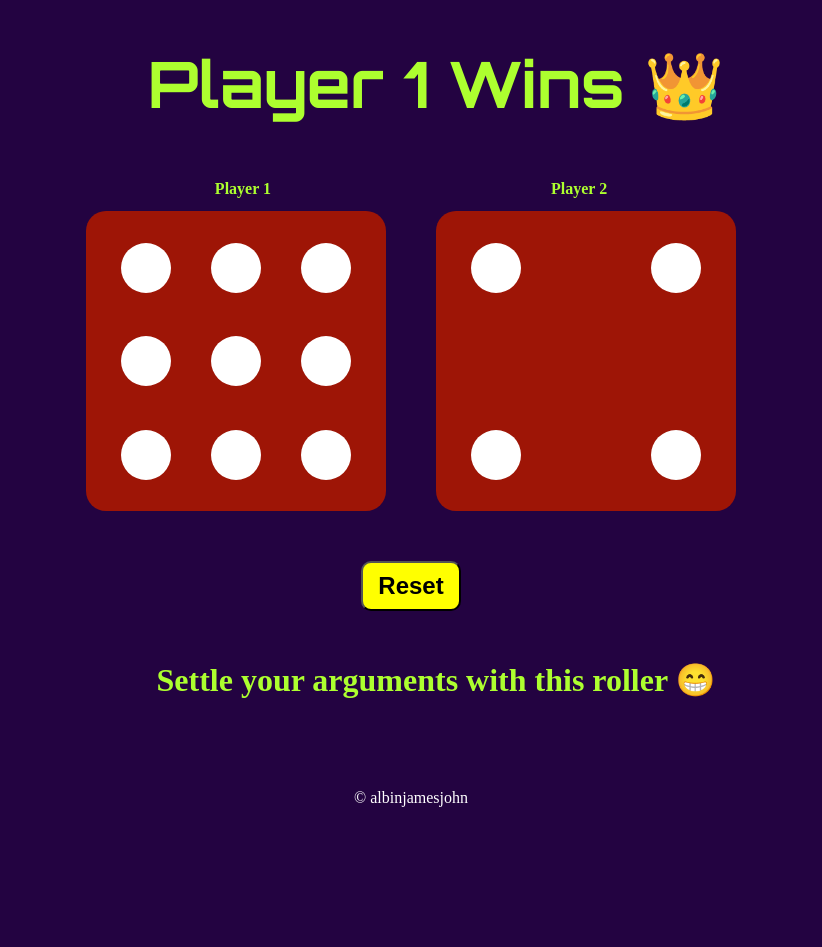
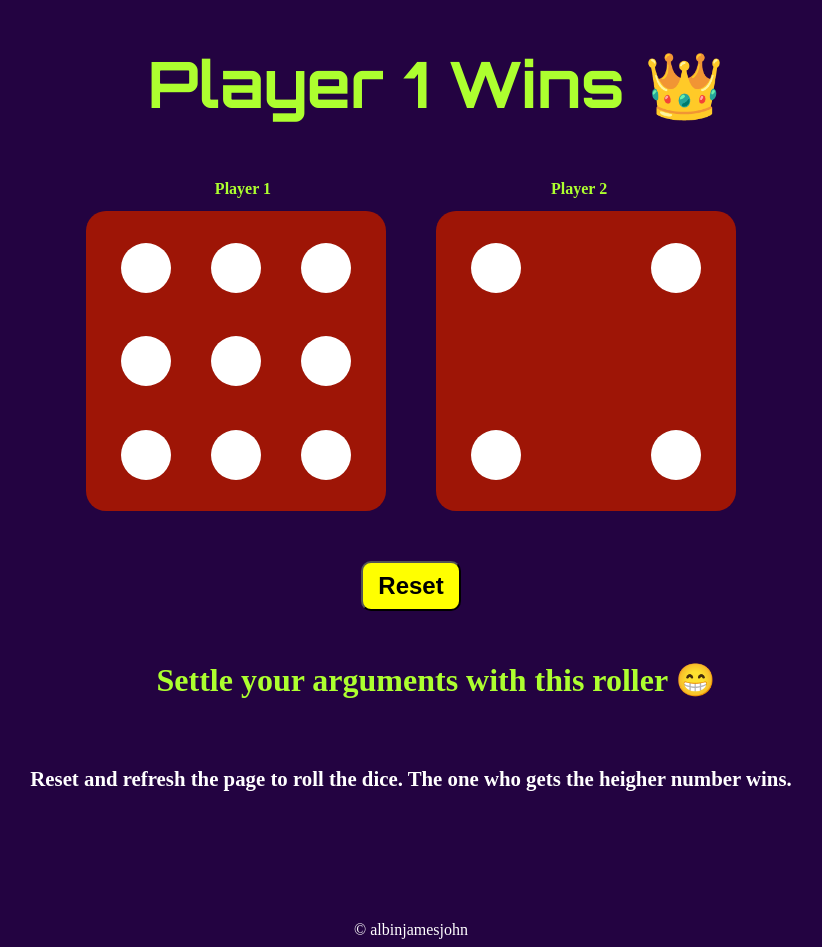
Before and after one commit to Albinjamesjohn/Dice-game, a plain HTML site: page index.html in a window 1280 px wide. Shown: the whole page, without its empty margins (229-1051 px from the left). Before the commit the page ends 815 px from the top, so only its background shows below. Drawn offline with Linux system fonts and the light colour scheme; a web font is replaced by a local one.

Commit message:
info added

```diff
--- a/index.html
+++ b/index.html
@@ -60,7 +60,9 @@
     <div class="buttondiv">
         <button class="button" onclick="reset()"> Reset</button>
     </div>
+
     <h1 class="quote">Settle your arguments with this roller 😁</h1>
+    <h4>Reset and refresh the page to roll the dice. The one who gets the heigher number wins.</h4>
 
     <footer>&copy albinjamesjohn</footer>
 
--- a/style.css
+++ b/style.css
@@ -110,9 +110,15 @@ h2{
         font-size: .5rem;
     }
 }
-
 .quote{
     font-size: 2rem;
+}
+
+h4{
+    font-size: 1.3rem;
+    text-align: center;
+    padding: 40px;
+    color: white;
 }
 
 .hide{
```
